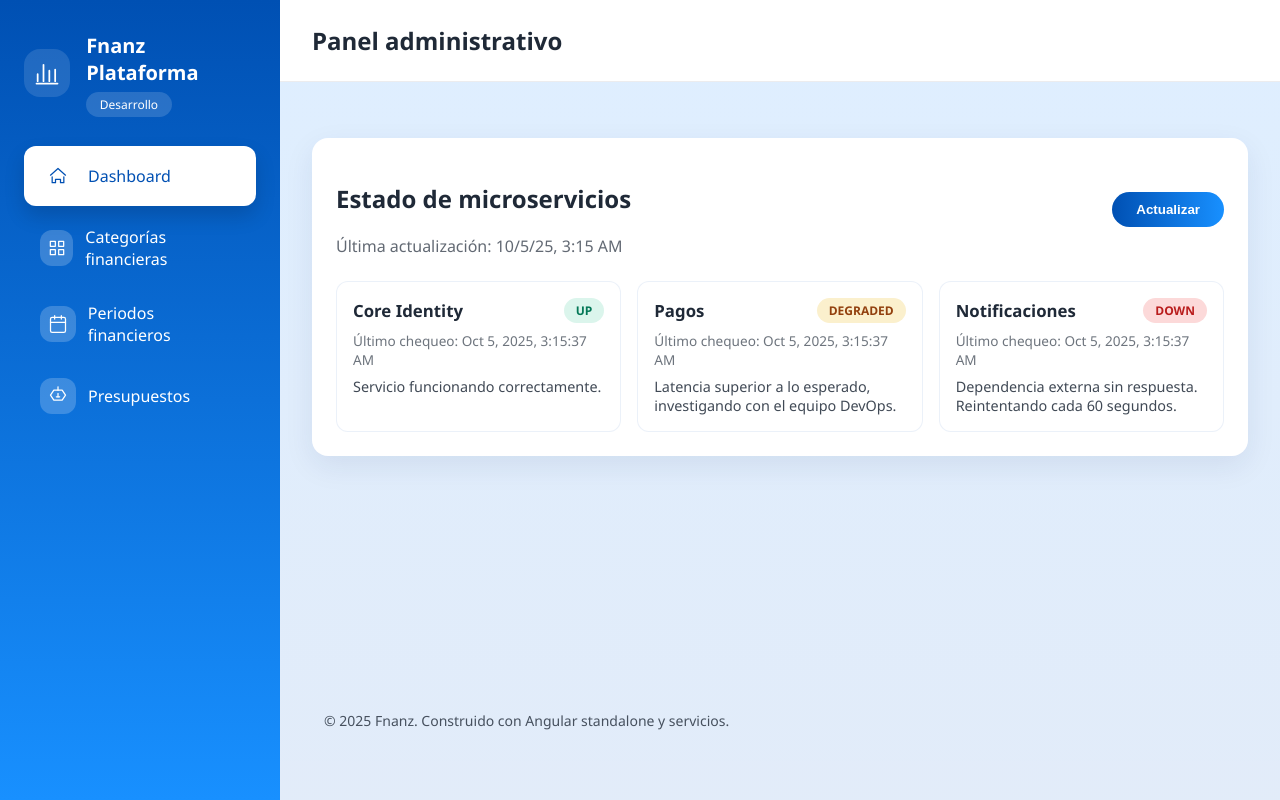
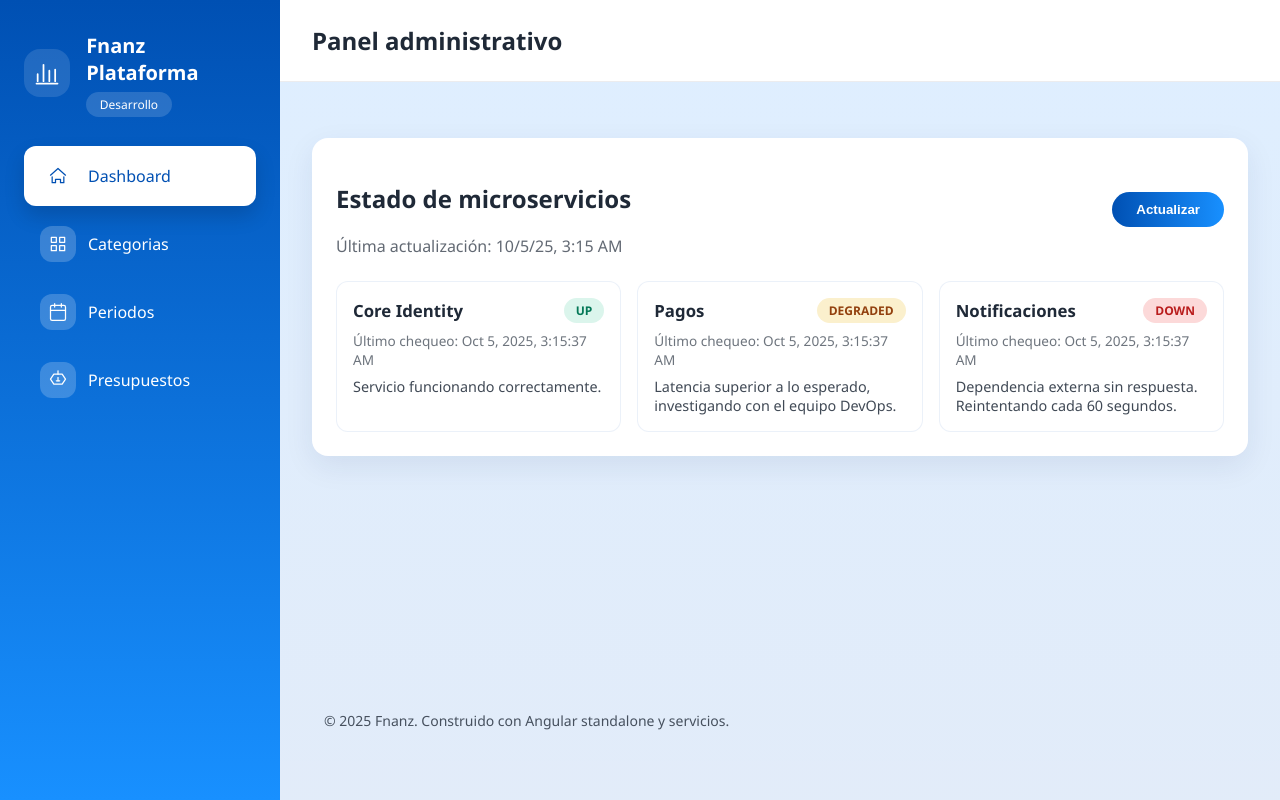
Before and after one commit to ahumadamob/front-fnanz, an Angular app in the folder fnanz-app/: page / in a window 1280 px wide. Built offline with nearby package versions, Linux system fonts and the light colour scheme; no server answers.

Commit message:
refactor: renombrar periodos y categorias

```diff
--- a/fnanz-app/src/app/app.component.html
+++ b/fnanz-app/src/app/app.component.html
@@ -22,15 +22,15 @@
         </span>
         <span>Dashboard</span>
       </a>
-      <a routerLink="/categorias-financieras" routerLinkActive="active-link">
+      <a routerLink="/categorias" routerLinkActive="active-link">
         <span class="nav-icon" aria-hidden="true">
           <svg viewBox="0 0 24 24" fill="none" stroke="currentColor" stroke-width="1.5" stroke-linecap="round" stroke-linejoin="round">
             <path d="M4 4h6v6H4zM14 4h6v6h-6zM4 14h6v6H4zM14 14h6v6h-6z" />
           </svg>
         </span>
-        <span>Categorías financieras</span>
+        <span>Categorias</span>
       </a>
-      <a routerLink="/periodos-financieros" routerLinkActive="active-link">
+      <a routerLink="/periodos" routerLinkActive="active-link">
         <span class="nav-icon" aria-hidden="true">
           <svg viewBox="0 0 24 24" fill="none" stroke="currentColor" stroke-width="1.5" stroke-linecap="round" stroke-linejoin="round">
             <rect x="3" y="4" width="18" height="18" rx="2" ry="2" />
@@ -39,7 +39,7 @@
             <line x1="3" y1="10" x2="21" y2="10" />
           </svg>
         </span>
-        <span>Periodos financieros</span>
+        <span>Periodos</span>
       </a>
       <a routerLink="/presupuestos" routerLinkActive="active-link">
         <span class="nav-icon" aria-hidden="true">
--- a/fnanz-app/src/app/app.routes.ts
+++ b/fnanz-app/src/app/app.routes.ts
@@ -13,7 +13,7 @@ export const routes: Routes = [
     component: DashboardComponent
   },
   {
-    path: 'categorias-financieras',
+    path: 'categorias',
     component: CategoriasFinancierasComponent
   },
   {
@@ -21,11 +21,11 @@ export const routes: Routes = [
     component: GastosReservadosComponent
   },
   {
-    path: 'periodos-financieros',
+    path: 'periodos',
     component: PeriodosFinancierosComponent
   },
   {
-    path: 'periodos-financieros/:id/reservas-resumen',
+    path: 'periodos/:id/reservas-resumen',
     component: ReservasResumenComponent
   },
   {
--- a/fnanz-app/src/app/features/categorias-financieras/categorias-financieras.component.html
+++ b/fnanz-app/src/app/features/categorias-financieras/categorias-financieras.component.html
@@ -1,13 +1,13 @@
 <section class="card categoria-panel">
   <header class="categoria-panel__header">
     <div>
-      <h2>Categorías financieras</h2>
+      <h2>Categorias</h2>
       <p class="categoria-panel__subtitle">
-        Administra las categorías utilizadas para clasificar ingresos y egresos.
+        Administra las categorias utilizadas para clasificar ingresos y egresos.
       </p>
     </div>
     <button type="button" class="primary-button" (click)="startCreate()" [disabled]="loading() || saving()">
-      Nueva Categoría Financiera
+      Nueva categoria
     </button>
   </header>
 
@@ -110,8 +110,8 @@
               class="ghost-button icon-button"
               (click)="startEdit(categoria)"
               [disabled]="loading() || saving()"
-              [attr.aria-label]="'Editar categoría financiera: ' + categoria.nombre"
-              [attr.title]="'Editar categoría financiera'"
+              [attr.aria-label]="'Editar categoria: ' + categoria.nombre"
+              [attr.title]="'Editar categoria'"
             >
               <svg
                 viewBox="0 0 24 24"
@@ -131,8 +131,8 @@
               class="danger-button icon-button"
               (click)="promptDelete(categoria)"
               [disabled]="loading() || saving()"
-              [attr.aria-label]="'Eliminar categoría financiera: ' + categoria.nombre"
-              [attr.title]="'Eliminar categoría financiera'"
+              [attr.aria-label]="'Eliminar categoria: ' + categoria.nombre"
+              [attr.title]="'Eliminar categoria'"
             >
               <svg
                 viewBox="0 0 24 24"
@@ -158,13 +158,13 @@
 
   <ng-template #emptyState>
     <p class="categoria-panel__empty" *ngIf="!loading()">
-      No hay categorías financieras registradas aún. Crea la primera para comenzar.
+      No hay categorias registradas aún. Crea la primera para comenzar.
     </p>
   </ng-template>
 
   <app-confirm-dialog
     [open]="categoriaPendingDelete() !== null"
-    title="Eliminar categoría"
+    title="Eliminar categoria"
     [message]="deleteMessage()"
     confirmLabel="Eliminar"
     cancelLabel="Cancelar"
--- a/fnanz-app/src/app/features/categorias-financieras/categorias-financieras.component.ts
+++ b/fnanz-app/src/app/features/categorias-financieras/categorias-financieras.component.ts
@@ -47,15 +47,13 @@ export class CategoriasFinancierasComponent implements OnInit {
 
   readonly formTitle = computed(() =>
     this.selectedCategoria()
-      ? `Editar categoría: ${this.selectedCategoria()!.nombre}`
-      : 'Nueva categoría financiera'
+      ? `Editar categoria: ${this.selectedCategoria()!.nombre}`
+      : 'Nueva categoria'
   );
 
   readonly deleteMessage = computed(() => {
     const categoria = this.categoriaPendingDelete();
-    return categoria
-      ? `¿Desea eliminar la categoría financiera "${categoria.nombre}"?`
-      : '';
+    return categoria ? `¿Desea eliminar la categoria "${categoria.nombre}"?` : '';
   });
 
   ngOnInit(): void {
@@ -74,7 +72,7 @@ export class CategoriasFinancierasComponent implements OnInit {
         this.loading.set(false);
       },
       error: () => {
-        this.error.set('No se pudieron cargar las categorías financieras.');
+        this.error.set('No se pudieron cargar las categorias.');
         this.loading.set(false);
       }
     });
@@ -153,7 +151,7 @@ export class CategoriasFinancierasComponent implements OnInit {
         if (handled) {
           this.error.set('Revisa los errores marcados en el formulario.');
         } else {
-          this.error.set('Ocurrió un error al guardar la categoría financiera.');
+          this.error.set('Ocurrió un error al guardar la categoria.');
         }
         this.saving.set(false);
       }
@@ -191,7 +189,7 @@ export class CategoriasFinancierasComponent implements OnInit {
         this.loadCategorias();
       },
       error: () => {
-        this.error.set('No se pudo eliminar la categoría financiera seleccionada.');
+        this.error.set('No se pudo eliminar la categoria seleccionada.');
         this.deleting.set(false);
         this.categoriaPendingDelete.set(null);
         this.loading.set(false);
--- a/fnanz-app/src/app/features/gastos-reservados/gastos-reservados.component.html
+++ b/fnanz-app/src/app/features/gastos-reservados/gastos-reservados.component.html
@@ -24,7 +24,7 @@
 
   <section *ngIf="!showForm() && !viewingGasto()" class="gasto-panel__filters">
     <label class="filter-field">
-      <span>Periodo financiero</span>
+      <span>Periodo</span>
       <select
         [disabled]="periodosDropdownLoading() || periodosDropdown().length === 0"
         [value]="selectedPeriodoId() ?? ''"
@@ -48,7 +48,7 @@
   </section>
 
   <p *ngIf="periodosDropdownLoading() && !showForm() && !viewingGasto()" class="gasto-panel__loading">
-    Cargando periodos financieros...
+    Cargando periodos...
   </p>
 
   <section *ngIf="showForm()" class="gasto-form">
@@ -75,7 +75,7 @@
         </small>
         <small *ngIf="getServerError('categoriaId') as serverError">{{ serverError }}</small>
         <small *ngIf="!categoriasLoading() && categorias().length === 0">
-          Debes crear al menos una categoría financiera para asignarla a la partida presupuestaria.
+          Debes crear al menos una categoria para asignarla a la partida presupuestaria.
         </small>
       </label>
 
@@ -151,7 +151,7 @@
             <ng-template #emptyMessage>
               {{
                 selectedPeriodoId() === null
-                  ? 'Selecciona un periodo financiero para ver las partidas presupuestarias.'
+                  ? 'Selecciona un periodo para ver las partidas presupuestarias.'
                   : 'No hay partidas presupuestarias registradas para el periodo seleccionado.'
               }}
             </ng-template>
--- a/fnanz-app/src/app/features/gastos-reservados/gastos-reservados.component.ts
+++ b/fnanz-app/src/app/features/gastos-reservados/gastos-reservados.component.ts
@@ -108,7 +108,7 @@ export class GastosReservadosComponent implements OnInit {
         this.categoriasLoading.set(false);
       },
       error: () => {
-        this.categoriasError.set('No se pudieron cargar las categorías financieras.');
+        this.categoriasError.set('No se pudieron cargar las categorias.');
         this.categoriasLoading.set(false);
       }
     });
@@ -124,7 +124,7 @@ export class GastosReservadosComponent implements OnInit {
         this.periodosLoading.set(false);
       },
       error: () => {
-        this.periodosError.set('No se pudieron cargar los periodos financieros.');
+        this.periodosError.set('No se pudieron cargar los periodos.');
         this.periodosLoading.set(false);
       }
     });
@@ -206,7 +206,7 @@ export class GastosReservadosComponent implements OnInit {
     const periodoId = this.selectedPeriodoId();
 
     if (periodoId === null) {
-      this.error.set('Selecciona un periodo financiero antes de crear una partida presupuestaria.');
+      this.error.set('Selecciona un periodo antes de crear una partida presupuestaria.');
       return;
     }
 
@@ -417,9 +417,7 @@ export class GastosReservadosComponent implements OnInit {
       },
       error: () => {
         this.periodosDropdown.set([]);
-        this.periodosDropdownError.set(
-          'No se pudieron cargar los periodos financieros para filtrar.'
-        );
+        this.periodosDropdownError.set('No se pudieron cargar los periodos para filtrar.');
         this.periodosDropdownLoading.set(false);
       }
     });
--- a/fnanz-app/src/app/features/periodos-financieros/periodos-financieros.component.html
+++ b/fnanz-app/src/app/features/periodos-financieros/periodos-financieros.component.html
@@ -1,13 +1,13 @@
 <section class="card periodo-panel">
   <header class="periodo-panel__header">
     <div>
-      <h2>Periodos financieros</h2>
+      <h2>Periodos</h2>
       <p class="periodo-panel__subtitle">
         Gestiona los periodos utilizados para organizar tus registros financieros.
       </p>
     </div>
     <button type="button" class="primary-button" (click)="startCreate()" [disabled]="loading() || saving()">
-      Nuevo periodo financiero
+      Nuevo periodo
     </button>
   </header>
 
@@ -109,7 +109,7 @@
             <button
               type="button"
               class="ghost-button"
-              [routerLink]="['/periodos-financieros', periodo.id, 'reservas-resumen']"
+              [routerLink]="['/periodos', periodo.id, 'reservas-resumen']"
               [state]="{ periodoNombre: periodo.nombre }"
             >
               Ver resumen
@@ -119,8 +119,8 @@
               class="ghost-button icon-button"
               (click)="startEdit(periodo)"
               [disabled]="loading() || saving()"
-              [attr.aria-label]="'Editar periodo financiero: ' + periodo.nombre"
-              [attr.title]="'Editar periodo financiero'"
+              [attr.aria-label]="'Editar periodo: ' + periodo.nombre"
+              [attr.title]="'Editar periodo'"
             >
               <svg
                 viewBox="0 0 24 24"
@@ -140,8 +140,8 @@
               class="danger-button icon-button"
               (click)="promptDelete(periodo)"
               [disabled]="loading() || saving()"
-              [attr.aria-label]="'Eliminar periodo financiero: ' + periodo.nombre"
-              [attr.title]="'Eliminar periodo financiero'"
+              [attr.aria-label]="'Eliminar periodo: ' + periodo.nombre"
+              [attr.title]="'Eliminar periodo'"
             >
               <svg
                 viewBox="0 0 24 24"
@@ -167,7 +167,7 @@
 
   <ng-template #emptyState>
     <p class="periodo-panel__empty" *ngIf="!loading()">
-      No hay periodos financieros registrados todavía. Crea el primero para comenzar.
+      No hay periodos registrados todavía. Crea el primero para comenzar.
     </p>
   </ng-template>
 
--- a/fnanz-app/src/app/features/periodos-financieros/periodos-financieros.component.ts
+++ b/fnanz-app/src/app/features/periodos-financieros/periodos-financieros.component.ts
@@ -75,15 +75,13 @@ export class PeriodosFinancierosComponent implements OnInit {
 
   readonly formTitle = computed(() =>
     this.selectedPeriodo()
-      ? `Editar periodo financiero: ${this.selectedPeriodo()!.nombre}`
-      : 'Nuevo periodo financiero'
+      ? `Editar periodo: ${this.selectedPeriodo()!.nombre}`
+      : 'Nuevo periodo'
   );
 
   readonly deleteMessage = computed(() => {
     const periodo = this.periodoPendingDelete();
-    return periodo
-      ? `¿Desea eliminar el periodo financiero "${periodo.nombre}"?`
-      : '';
+    return periodo ? `¿Desea eliminar el periodo "${periodo.nombre}"?` : '';
   });
 
   ngOnInit(): void {
@@ -107,7 +105,7 @@ export class PeriodosFinancierosComponent implements OnInit {
         this.loading.set(false);
       },
       error: () => {
-        this.error.set('No se pudieron cargar los periodos financieros.');
+        this.error.set('No se pudieron cargar los periodos.');
         this.loading.set(false);
       }
     });
@@ -191,7 +189,7 @@ export class PeriodosFinancierosComponent implements OnInit {
         if (handled) {
           this.error.set('Revisa los errores marcados en el formulario.');
         } else {
-          this.error.set('Ocurrió un error al guardar el periodo financiero.');
+          this.error.set('Ocurrió un error al guardar el periodo.');
         }
         this.saving.set(false);
       }
@@ -229,7 +227,7 @@ export class PeriodosFinancierosComponent implements OnInit {
         this.loadPeriodos();
       },
       error: () => {
-        this.error.set('No se pudo eliminar el periodo financiero seleccionado.');
+        this.error.set('No se pudo eliminar el periodo seleccionado.');
         this.deleting.set(false);
         this.periodoPendingDelete.set(null);
         this.loading.set(false);
--- a/fnanz-app/src/app/features/periodos-financieros/reservas-resumen/reservas-resumen.component.html
+++ b/fnanz-app/src/app/features/periodos-financieros/reservas-resumen/reservas-resumen.component.html
@@ -10,7 +10,7 @@
         </ng-template>
       </p>
     </div>
-    <button type="button" class="ghost-button" routerLink="/periodos-financieros">
+    <button type="button" class="ghost-button" routerLink="/periodos">
       Volver a periodos
     </button>
   </header>
```
